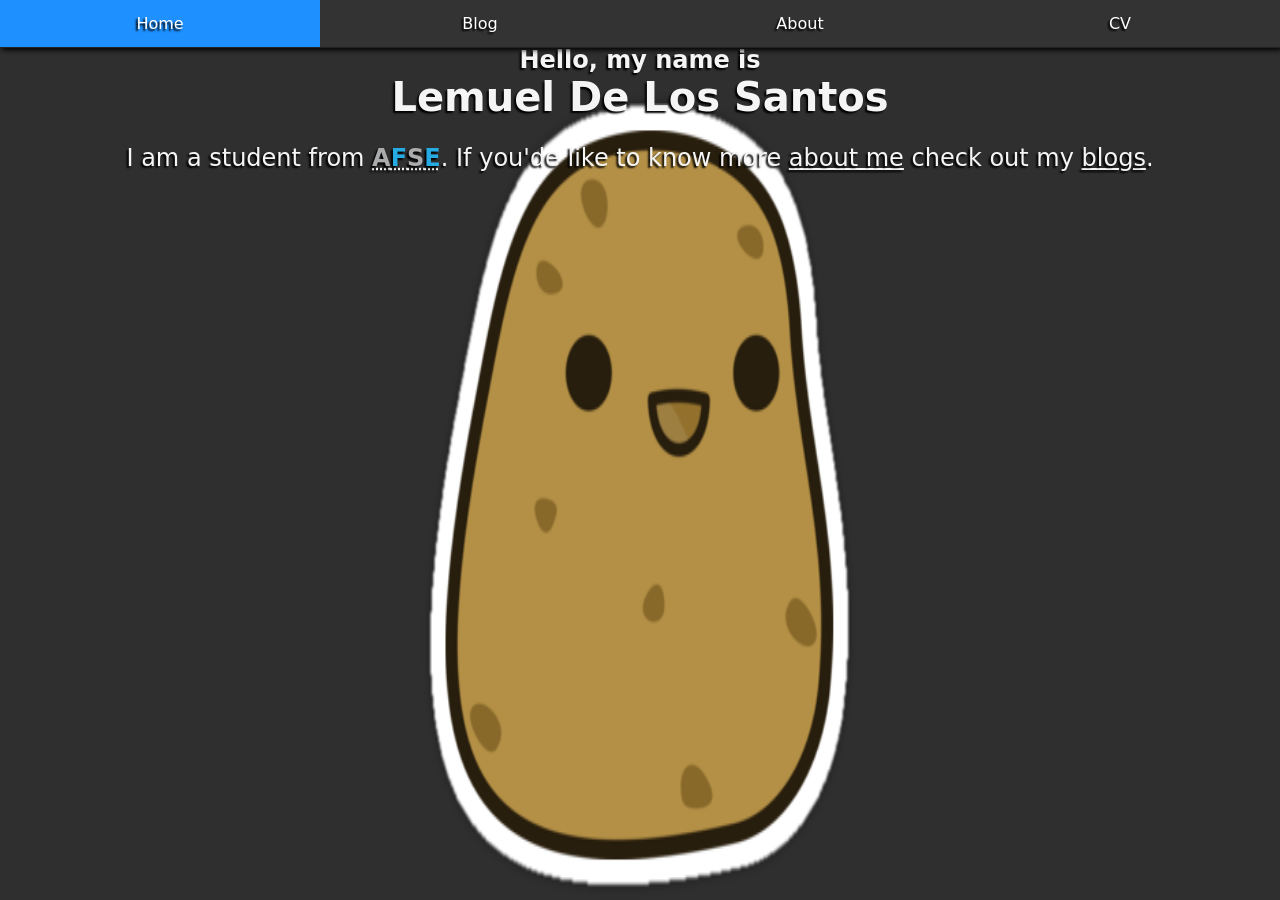
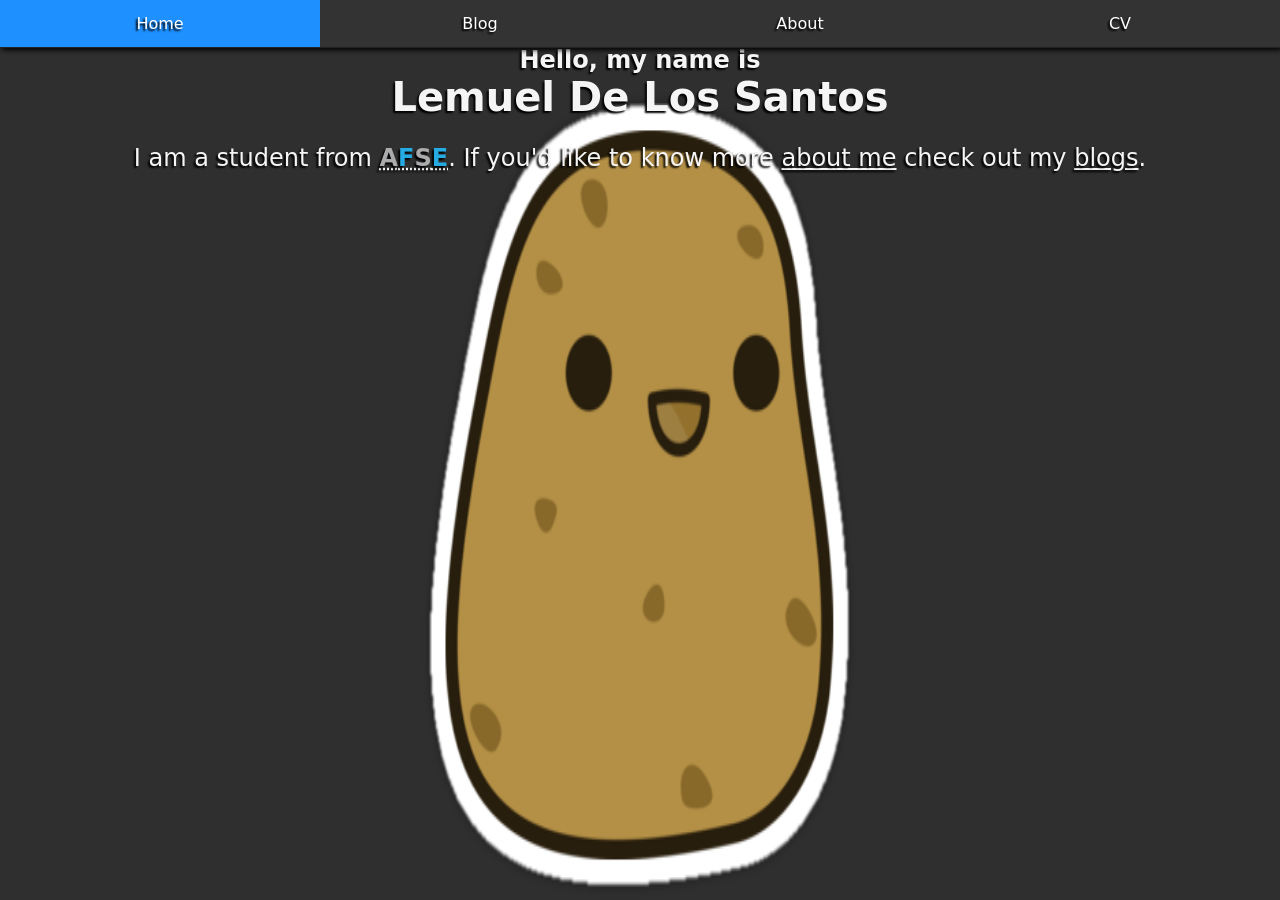
Before and after one commit to lemueldls/lemueld6200.github.io, a Jekyll site: the page built from index.html, in a window 1280 px wide. Built offline with Jekyll 4.4.1, drawn with Linux system fonts in a browser that asks for light colours.

Commit message:
Update index.html

```diff
--- a/index.html
+++ b/index.html
@@ -15,5 +15,5 @@
 	<img id="potato" alt="Potato" src="/Potato.png">
 	<b style="font-size:150%">Hello, my name is</b><br>
 	<strong style="font-size:250%">Lemuel De Los Santos</strong>
-	<p style="font-size:150%">I am a student from <abbr title="Acadamy For Software Engineering"><b style="color:#aaabad">A</b><b style="color:#25aae2">F</b><b style="color:#aaabad">S</b><b style="color:#25aae2">E</b></abbr>. If you'de like to know more <a href="/about/">about me</a> check out my <a href="/blog/">blogs</a>.</p>
+	<p style="font-size:150%">I am a student from <abbr title="Acadamy For Software Engineering"><b style="color:#aaabad">A</b><b style="color:#25aae2">F</b><b style="color:#aaabad">S</b><b style="color:#25aae2">E</b></abbr>. If you'd like to know more <a href="/about/">about me</a> check out my <a href="/blog/">blogs</a>.</p>
 </div><!-- /.blurb -->
```
